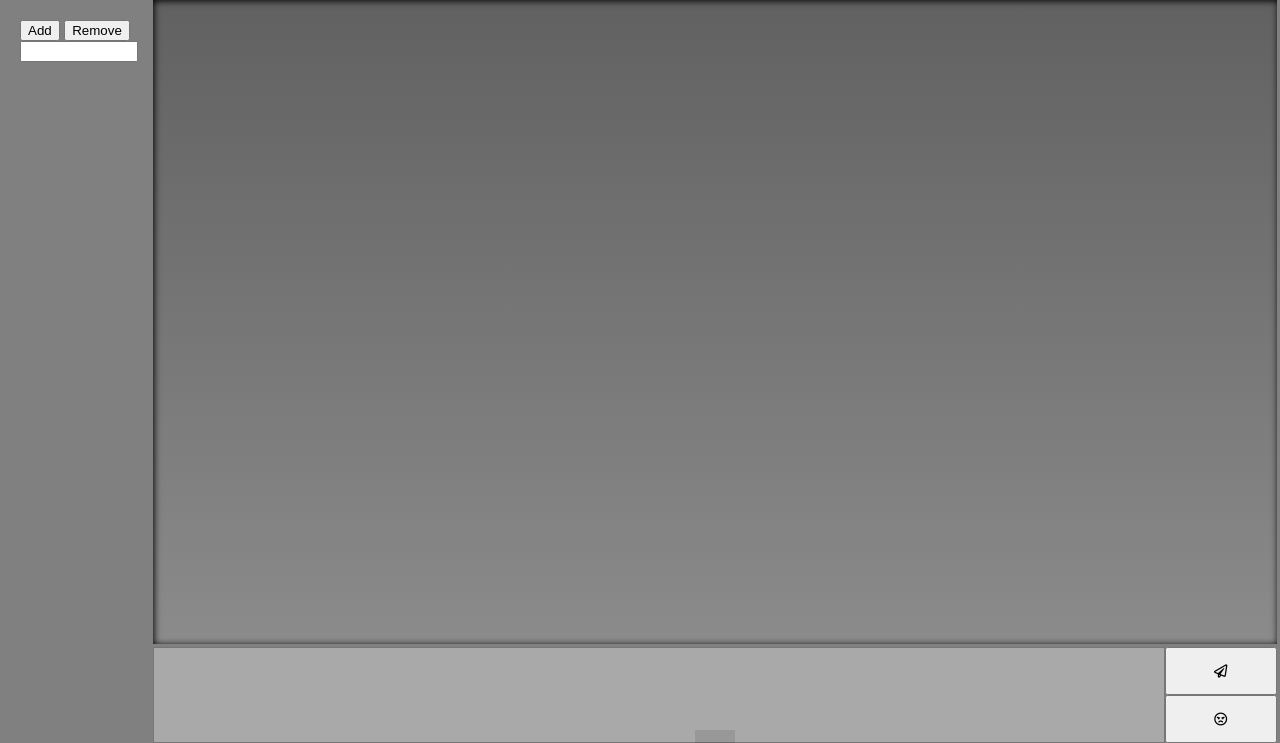
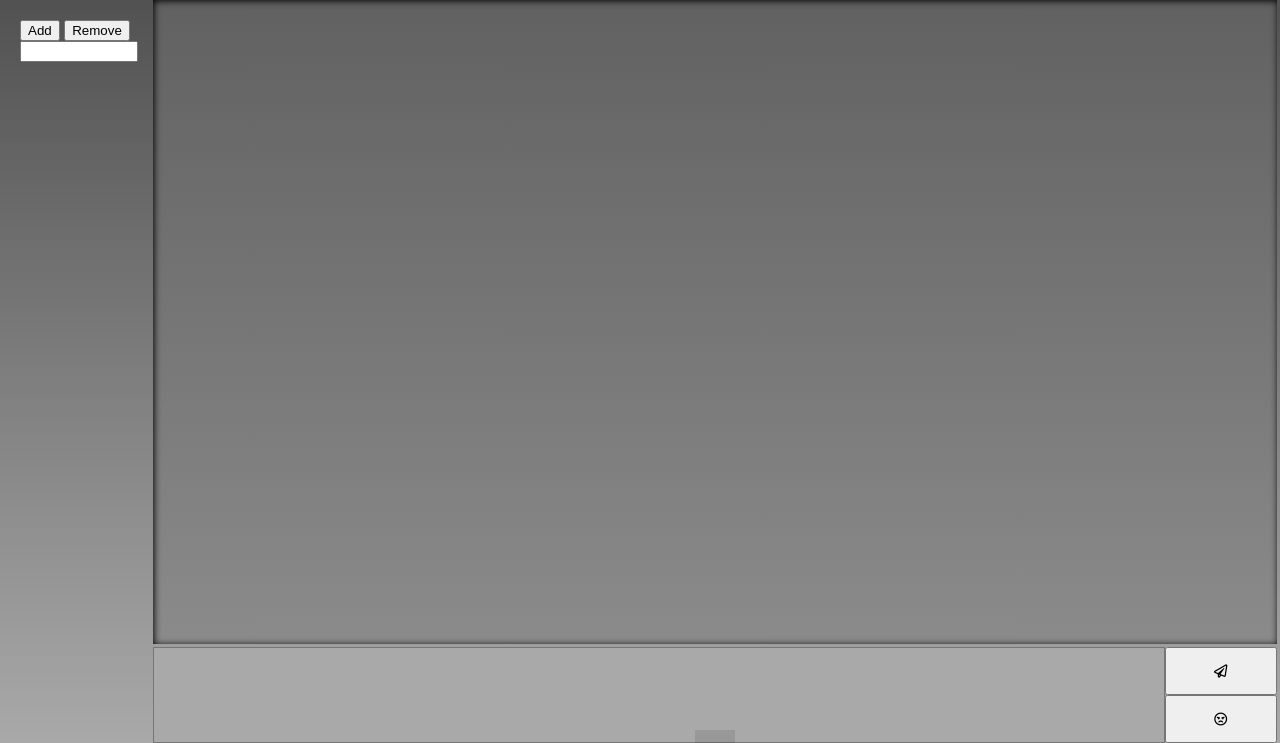
Before and after one commit to Scherrik/se_mcm, a plain HTML site: page Mc_Messenger/data/index.html in a window 1280 px wide. Shown: the part 57-800 px from the top of the page. Drawn offline with Linux system fonts and the light colour scheme.

Commit message:
Frame color fixed

```diff
--- a/Mc_Messenger/data/css/style.css
+++ b/Mc_Messenger/data/css/style.css
@@ -1,7 +1,7 @@
 body{
 	margin: 0%;
 	font-family: 'FontAwesome', Arial, Helvetica, sans-serif;
-	background: gray;
+	background: linear-gradient(rgb(75, 75, 75),darkgray);
 }
 
 .frame {
@@ -12,7 +12,7 @@ body{
 	grid-template-rows: 5fr 80fr 10fr;
 	grid-column-gap: 3px;
 	grid-row-gap: 3px;
-	background: gray;
+	background: transparent;
 	transition: 0.5s;
 }
 
```
